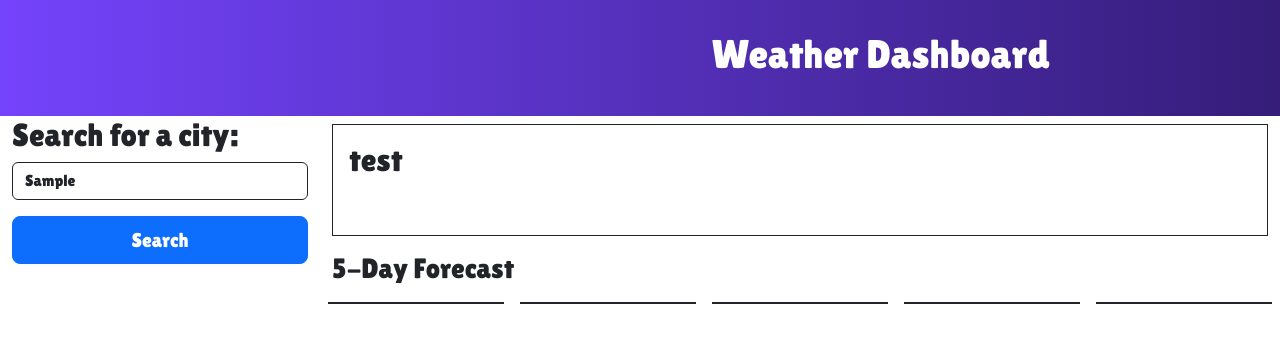
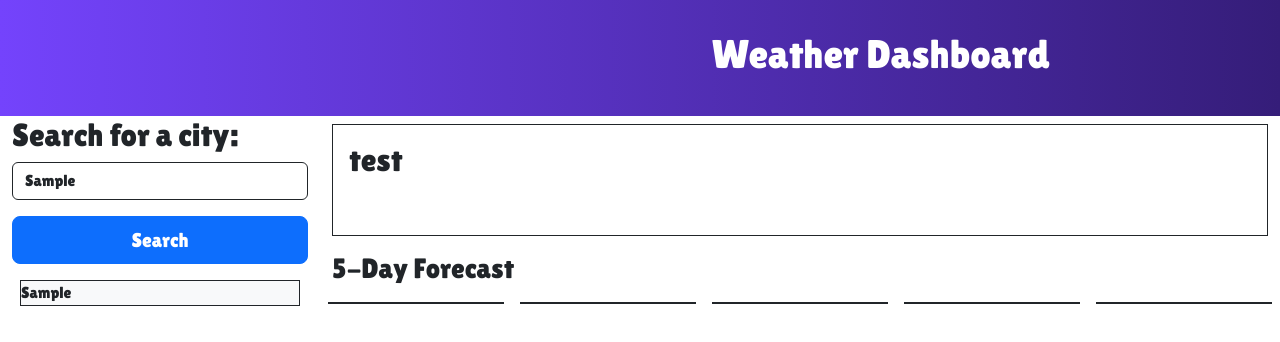
Before and after one commit to LoganLagrange/weather-dashboard, a plain HTML site: page index.html in a window 1280 px wide. Both pictures are taken after typing "Sample" into the empty fields and a click on the button "Search". Drawn offline with nearby package versions, Linux system fonts and the light colour scheme; no server answers.

Commit message:
added city history functionality

```diff
--- a/assets/js/script.js
+++ b/assets/js/script.js
@@ -20,7 +20,8 @@ searchForm.addEventListener(`submit`, searchFormSubmit);
 
 function searchFormSubmit(event) {
     event.preventDefault();
-    fetchCity(searchInput.value)
+    fetchCity(searchInput.value);
+    createCityCard(searchInput.value);
 }
 
 function fetchCity(city){
@@ -41,6 +42,9 @@ function fetch5Day(cityLat, cityLon) {
         }).then(res => {
             console.log(res);
             let currentDate
+            for(let i = 0; i < 5; i++) {
+                fiveDayCardsArr[i].innerHTML = ``
+            }
             let index = -1;
             for (let i = 0; i < res.list.length; i++) {
                 let splitDate = res.list[i].dt_txt.split(` `);
@@ -64,6 +68,7 @@ function fetch5Day(cityLat, cityLon) {
 }
 
 function render5DayCard(date, icon, temp, wind, humidity, index, cityName) {
+
     if (index >= 0 && index <= 4) {
         // Create elements
         const dateH4 = document.createElement(`h4`);
@@ -94,6 +99,15 @@ function render5DayCard(date, icon, temp, wind, humidity, index, cityName) {
         cityWind.textContent = wind
         cityHumid.textContent = humidity
     }
+}
 
-
+let count = 0
+function createCityCard(city){
+    const cityCardDiv = document.getElementById(`city-card-div`)
+    const cityCard = document.createElement(`div`);
+    cityCard.textContent = city
+    cityCard.id = `city-card-id-${count}`
+    cityCard.classList.add(`card`, `col`, `mt-2`, `border`, `border-dark`, `rounded-0`, `m-2`, `bg-light`, `rounded-0`, `text-light`, `five-day-card`, `text-dark`)
+    cityCardDiv.appendChild(cityCard)
+    cityCard.addEventListener(`click`, ()=>fetchCity(city))
 }
--- a/index.html
+++ b/index.html
@@ -21,7 +21,7 @@
                 <div class="mb-3">
                   <input class="form-control border-dark" id="search-input" >
                 </div>
-                <div class="d-grid gap-2">
+                <div class="d-grid gap-2" id="city-card-div">
                 <button class="btn btn-primary btn-lg" id="search-btn" type="submit">Search</button>
                 </div>
             </form>
```
